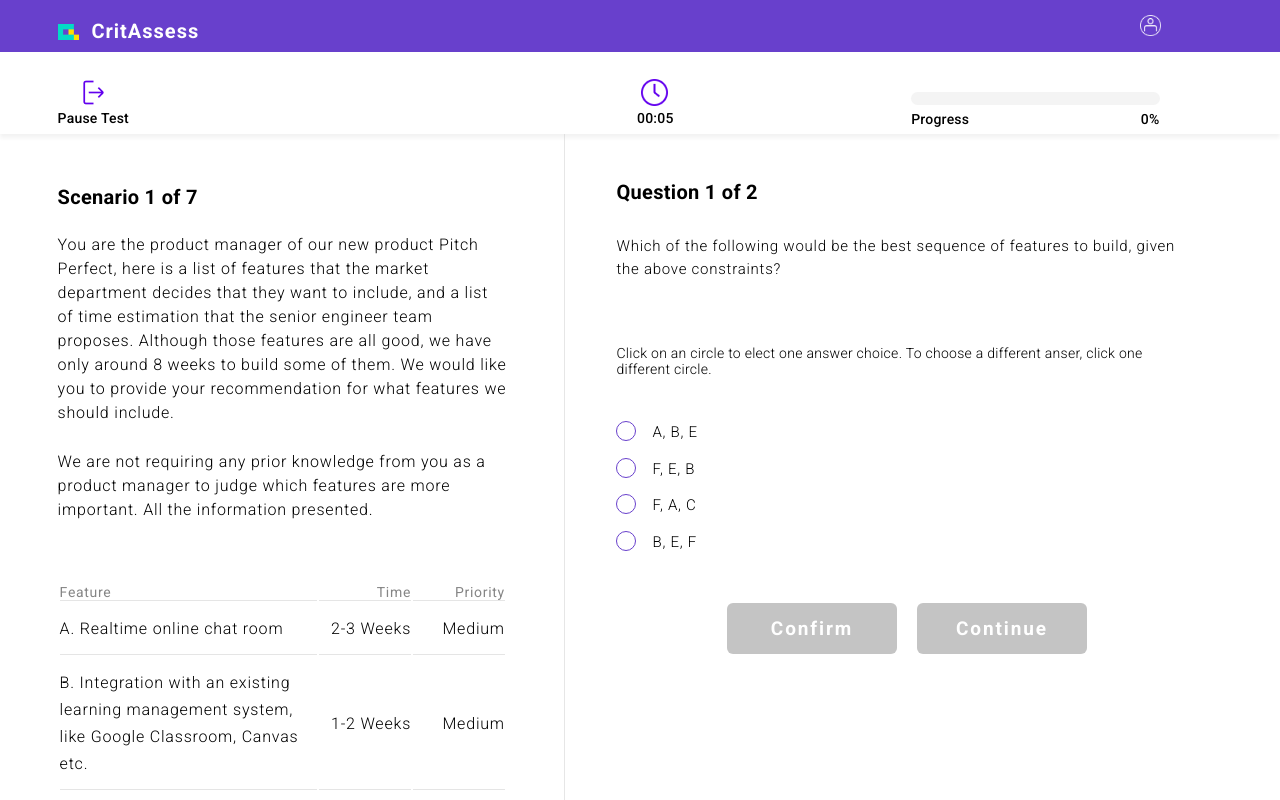
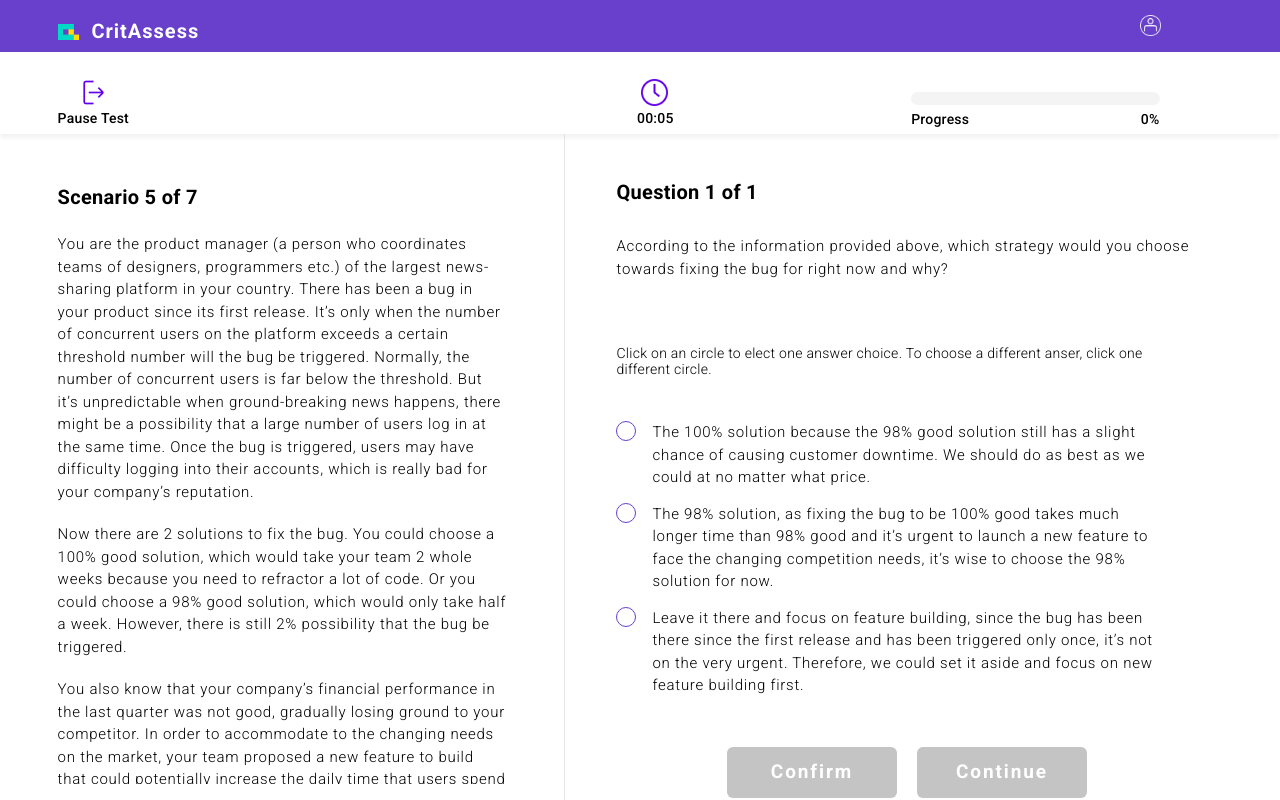
Before and after one commit to cmuxcelerate/CritAssess, an Angular app: page /assessment in a window 1280 px wide. Shown: the top 800 px of the page. Built offline with nearby package versions, Linux system fonts and the light colour scheme.

Commit message:
Added scenarios 4 and 5

```diff
--- a/src/app/assessment_data/assessment_classes/assessment.ts
+++ b/src/app/assessment_data/assessment_classes/assessment.ts
@@ -8,7 +8,7 @@ export class Assessment {
 	questionsAnswered: number; //How many questions have been answered so far
 	constructor(questionGroups: Question[][]) {
 		this.questionGroups = questionGroups;
-		this.scenario = 0;
+		this.scenario = 4;
 		this.question = 0;
 		this.confirmedAnswer = false;
 		this.questionsAnswered = 0;
--- a/src/app/assessment_view/scenarios/scenario4/scenario4.component.css
+++ b/src/app/assessment_view/scenarios/scenario4/scenario4.component.css
@@ -0,0 +1,21 @@
+#scenarioWrapper {
+	max-height: 650px;
+	overflow: auto;
+}
+h1	{
+	margin-top: 52px;
+	height: 47px;
+	font-style: normal;
+	font-weight: bold;
+	font-size: 20px;
+	line-height: 23px;
+	letter-spacing: 0.015em;
+}
+
+p {
+	font-style: normal;
+	font-weight: 300;
+	font-size: 15px;
+	line-height: 150%;
+	letter-spacing: 0.05em;
+}
--- a/src/app/assessment_view/scenarios/scenario4/scenario4.component.html
+++ b/src/app/assessment_view/scenarios/scenario4/scenario4.component.html
@@ -1,3 +1,6 @@
-<p>
-  scenario4 works!
-</p>
+<div id="scenarioWrapper">
+	<h1>Scenario 4 of 7</h1>
+	<p>
+		You are being interviewed for a technical position and the interviewer asks you to analyze the following problem: The use of the messaging feature in our product has dropped by 20%. In order to better understand the problem to propose an effective solution, you need to ask the interviewer some clarifying questions.
+	</p>
+</div>
--- a/src/app/assessment_view/scenarios/scenario5/scenario5.component.css
+++ b/src/app/assessment_view/scenarios/scenario5/scenario5.component.css
@@ -0,0 +1,22 @@
+#scenarioWrapper {
+	max-height: 650px;
+	overflow: auto;
+}
+h1	{
+	margin-top: 52px;
+	height: 47px;
+	font-style: normal;
+	font-weight: bold;
+	font-size: 20px;
+	line-height: 23px;
+	letter-spacing: 0.015em;
+}
+
+p {
+	font-style: normal;
+	font-weight: 300;
+	font-size: 15px;
+	line-height: 150%;
+	letter-spacing: 0.05em;
+	margin-bottom: 20px;
+}
--- a/src/app/assessment_view/scenarios/scenario5/scenario5.component.html
+++ b/src/app/assessment_view/scenarios/scenario5/scenario5.component.html
@@ -1,3 +1,15 @@
-<p>
-  scenario5 works!
-</p>
+<div id="scenarioWrapper">
+	<h1>Scenario 5 of 7</h1>
+
+	<p>
+		You are the product manager (a person who coordinates teams of designers, programmers etc.) of the largest news-sharing platform in your country. There has been a bug in your product since its first release. It’s only when the number of concurrent users on the platform exceeds a certain threshold number will the bug be triggered. Normally, the number of concurrent users is far below the threshold. But it’s unpredictable when ground-breaking news happens, there might be a possibility that a large number of users log in at the same time.  Once the bug is triggered, users may have difficulty logging into their accounts, which is really bad for your company’s reputation.
+	</p>
+
+	<p>
+		Now there are 2 solutions to fix the bug. You could choose a 100% good solution, which would take your team 2 whole weeks because you need to refractor a lot of code. Or you could choose a 98% good solution, which would only take half a week. However, there is still 2% possibility that the bug be triggered.
+	</p>
+
+	<p>
+		You also know that your company’s financial performance in the last quarter was not good, gradually losing ground to your competitor. In order to accommodate to the changing needs on the market, your team proposed a new feature to build that could potentially increase the daily time that users spend on your app by 15%, which would be a desirable result. Building the new feature would take your team 1.5 - 2 weeks.
+	</p>
+</div>
```
